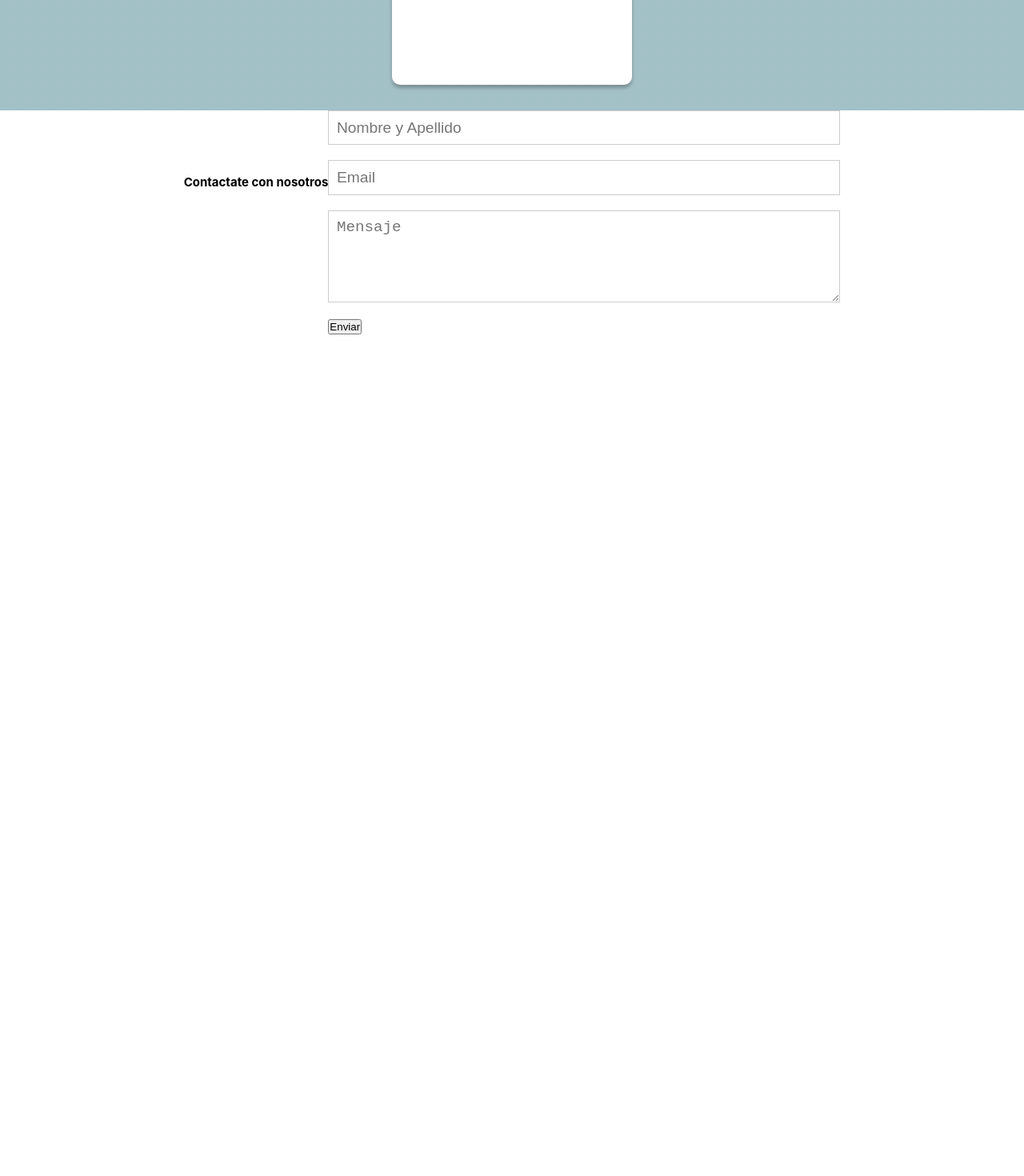
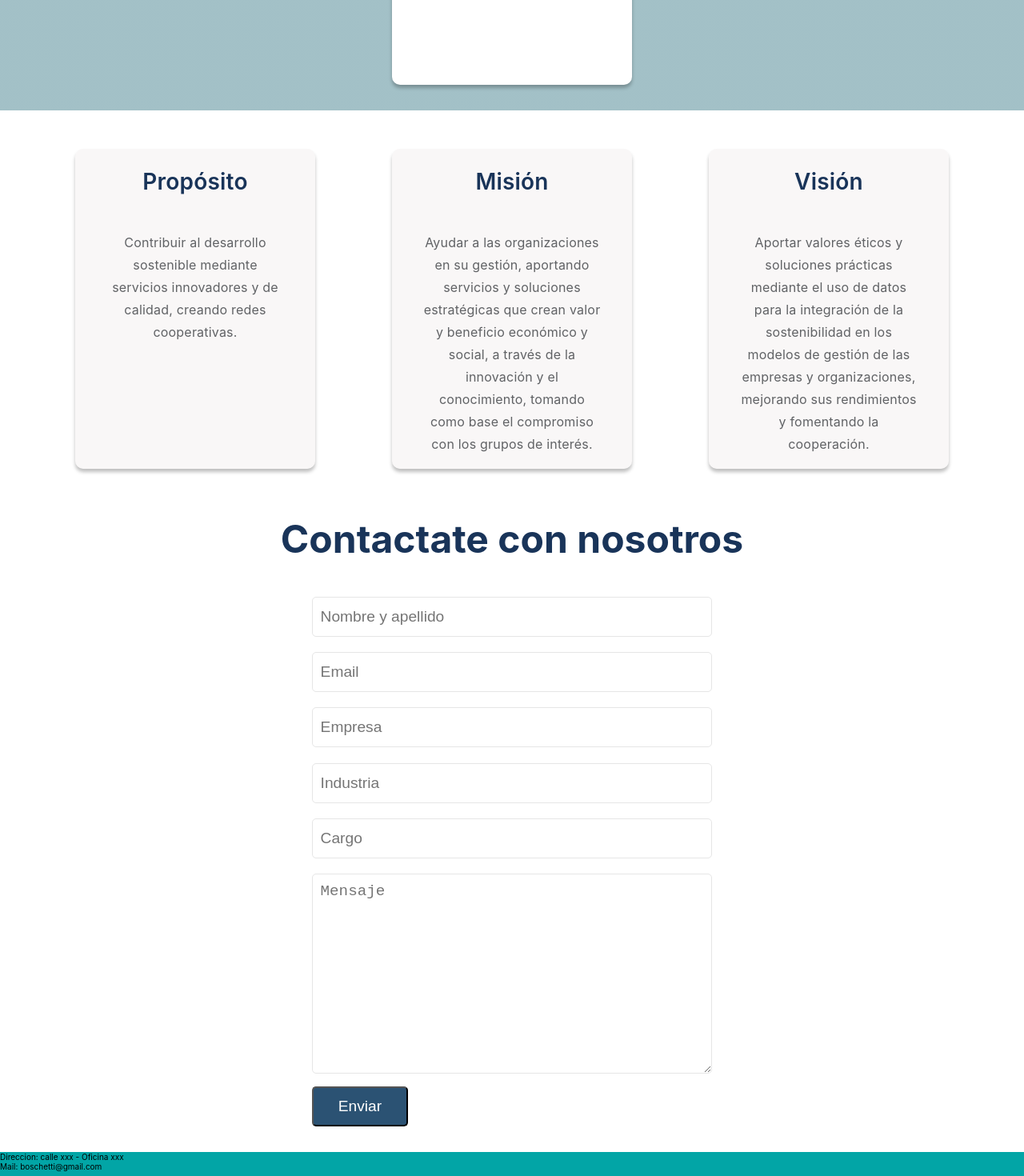
Before and after one commit to Felipe-Suarez/Boschetti-Bordoni, a React (Create React App) app: page / in a window 1280 px wide. Shown: the part 2120-3590 px from the top of the page at 80% size. Before the commit the page ends 2538 px from the top, so only its background shows below. Built offline with nearby package versions, Linux system fonts and the light colour scheme; the HTML template or start-up script is replaced by a standard one.

Commit message:
working in us contact and footer

```diff
--- a/src/App.js
+++ b/src/App.js
@@ -1,10 +1,12 @@
 import './App.css';
 
 //components
-import Header from './components/header/Header';
-import Home from './components/home/Home';
-import Services from './components/services/Services';
-import Contact from './components/contact/Contact'; //nico el nombre de las carpetas en minusculas te parece?
+import Header from './components/Header/Header';
+import Home from './components/Home/Home';
+import Services from './components/Services/Services';
+import Nosotros from './components/Nosotros/Nosotros';
+import Contact from './components/Contact/Contact'; //nico el nombre de las carpetas en minusculas te parece?
+import Footer from './components/Footer/Footer';
 
 function App() {
   return (
@@ -12,7 +14,9 @@ function App() {
       <Header />
       <Home />
       <Services />
+      <Nosotros />
       <Contact />
+      <Footer />
     </div>
   );
 }
--- a/src/components/Contact/Contact.js
+++ b/src/components/Contact/Contact.js
@@ -12,15 +12,25 @@ const handleSubmit = (e) => {
 
 const Contact = () => {
   return (
-    <section className="form-container">
-      <h2 className="contact-title">Contactate con nosotros</h2>
-      <form onSubmit={handleSubmit}>
-        <input type="text" placeholder="Nombre y Apellido" />
-        <input type="email" placeholder="Email" />
-        <textarea placeholder="Mensaje" name="message" />
-        <button type="submit">Enviar</button>
-      </form>
-    </section>
+      <section className="form">
+
+        <div className="form-container">
+        <span className="contact-text">Contactate con nosotros</span>
+          <div className="form-box">
+            <form onClick={handleSubmit}>
+              <input type="text" placeholder="Nombre y apellido" />
+              <input type="email" placeholder="Email" />
+              <input type="text" placeholder="Empresa" />
+              <input type="text" placeholder="Industria" />
+              <input type="text" placeholder="Cargo" />
+              <textarea type="message" placeholder="Mensaje" />
+              <button type="submit" className="btn-submit">
+                Enviar
+              </button>
+            </form>
+          </div>
+        </div>
+      </section>
   );
 };
 
--- a/src/components/Contact/contact.css
+++ b/src/components/Contact/contact.css
@@ -1,43 +1,62 @@
-.form-container {
+.form{
+  width:100vw;
+}
+
+.form-container{
   display: flex;
-  flex-direction: row;
+  flex-direction: column;
   flex-wrap: wrap;
   justify-content: center;
+  align-items: center;
 }
 
-.contact-title {
-  display: flex;
-  text-align: center;
-  margin-top: 5rem;
+.form-box{
+  margin: 2rem;
 }
 
-form {
-  width: 50vw;
+.contact-text{
+  font-size: 3rem;
+  font-weight: 700;
+  line-height: 5rem;
+  color: var(--main-color);
 }
 
-input,
-textarea {
-  width: 100%;
+
+input
+{
+  width: 500px;
+  height: 50px;
   padding: 0.5em;
-  border: none;
   font-size: 1.2rem;
 }
 
-/* button {
-  width: 30%;
+textarea{
+  display: flex;
+  width: 500px;
+  height: 250px;
+  border-radius: 5px;
+  font-size: 1.2rem;
   padding: 0.5em;
-  font-size: 1.2rem;
-  background-color: var(--secondary-color);
-} */
+  border: 1px solid #E6E6E6;
+}
+
 
 input[type="text"],
-input[type="email"],
-textarea {
+input[type="email"]{
+  display: flex;
   margin: 0 0 1em;
-  border: 1px solid #ccc;
+  border: 1px solid #E6E6E6;
+  border-radius: 5px;
   outline: none;
 }
 
-textarea {
-  height: 6em;
+.btn-submit{
+  width: 120px;
+  height: 50px;
+  border-radius: 5px;
+  text-align: center;
+  font-size: 1.2rem;
+  background-color: var(--secondary-color);
+  color: var(--white-color);
+  margin-top: 1rem;
 }
--- /dev/null
+++ b/src/components/Footer/Footer.js
@@ -0,0 +1,26 @@
+import React from 'react';
+
+//stylesheets
+import "./footer.css";
+
+const Footer = () => {
+  return (
+    <footer className="footer">
+        <div className="networks-container">
+            <div>
+                <img className="network-img" src=""/>
+                <span>Direccion: calle xxx - Oficina xxx</span>
+            </div>
+            <div>
+                <img className="network-img" src=""/>
+                <span>Mail: boschetti@gmail.com</span>
+            </div>
+
+        </div>
+
+
+    </footer>
+  )
+}
+
+export default Footer;
--- /dev/null
+++ b/src/components/Footer/footer.css
@@ -0,0 +1,5 @@
+.footer{
+    width: 100vw;
+    height: 15vw;
+    background-color: var(--accent-color);
+}
--- a/src/components/Header/MenuIcon.js
+++ b/src/components/Header/MenuIcon.js
@@ -1,4 +1,4 @@
-import './menuIcon.css';
+import './MenuIcon.css';
 
 const MenuIcon = (props) => {
 
--- /dev/null
+++ b/src/components/Nosotros/Nosotros.js
@@ -0,0 +1,38 @@
+
+import React from 'react';
+import {useState, useEffect } from 'react';
+
+//style
+import "./nosotros.css";
+
+const Nosotros = () => {
+
+
+    const [ info, setInfo] = useState([]);
+
+    useEffect(() => {
+        fetch('data/data.json')
+        .then((response) => response.json())
+        .then((data)=>{
+            setInfo(data.nosotros)
+        });
+     }, []);
+
+
+  return (
+    <section className="nosotros">
+        {
+            info.map((nosotros, index)=>{
+                return(
+                    <div className="nosotros-container" key={index}>
+                        <span className="nosotros-title">{nosotros.title}</span>
+                        <p className="nosotros-text">{nosotros.text}</p>
+                    </div>
+                )
+            })
+        }
+    </section>
+  )
+}
+
+export default Nosotros;
--- /dev/null
+++ b/src/components/Nosotros/nosotros.css
@@ -0,0 +1,41 @@
+.nosotros{
+    width: 100vw;
+    display: flex;
+    justify-content: center;
+    flex-direction: row;
+    flex-wrap: wrap
+}
+
+.nosotros-container{
+    width: 300px;
+    height: 400px;
+    margin: 3rem;
+    display: flex;
+    flex-direction: column;
+    align-items: center;
+    background: rgba(236, 231, 231, 0.33);
+    border-radius: 10px;
+    box-shadow: 0px 4px 4px rgba(0, 0, 0, 0.25);
+}
+
+.nosotros-title{
+    width: 100%;
+    font-size: 1.75rem;
+    font-weight: 600;
+    line-height: 1.125rem;
+    letter-spacing: 0.2px;
+    color: var(--main-color);
+    margin: 2rem;
+    text-align: center;
+}
+
+.nosotros-text{
+    font-size: 1rem;
+    font-weight: 400;
+    line-height: 1.75rem;
+    letter-spacing: 0.2px;
+    color: #606265;
+    margin: 1rem;
+    text-align: center;
+    padding: 5px 20px;
+}
```
